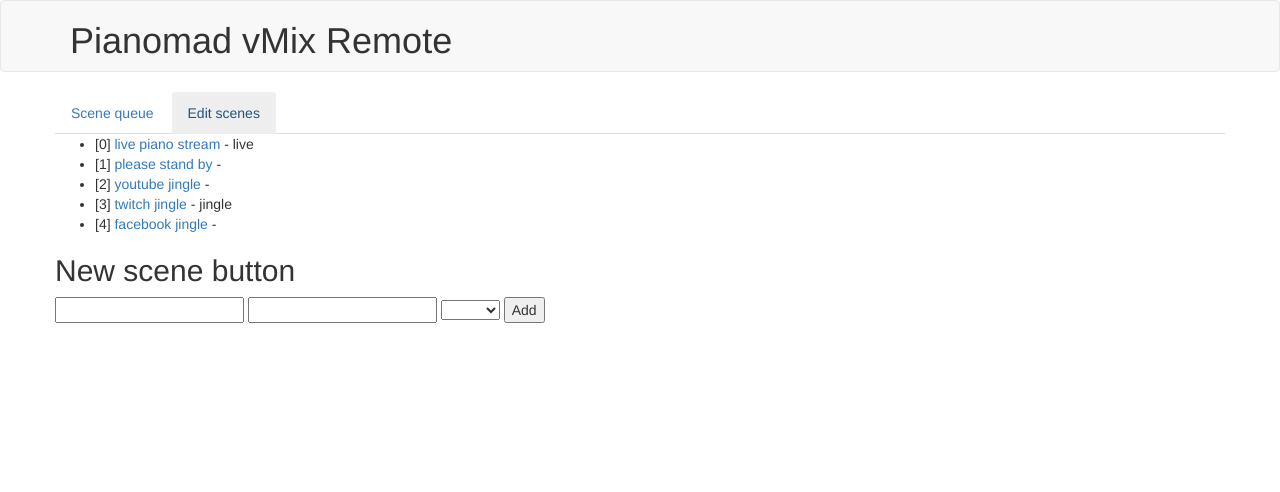
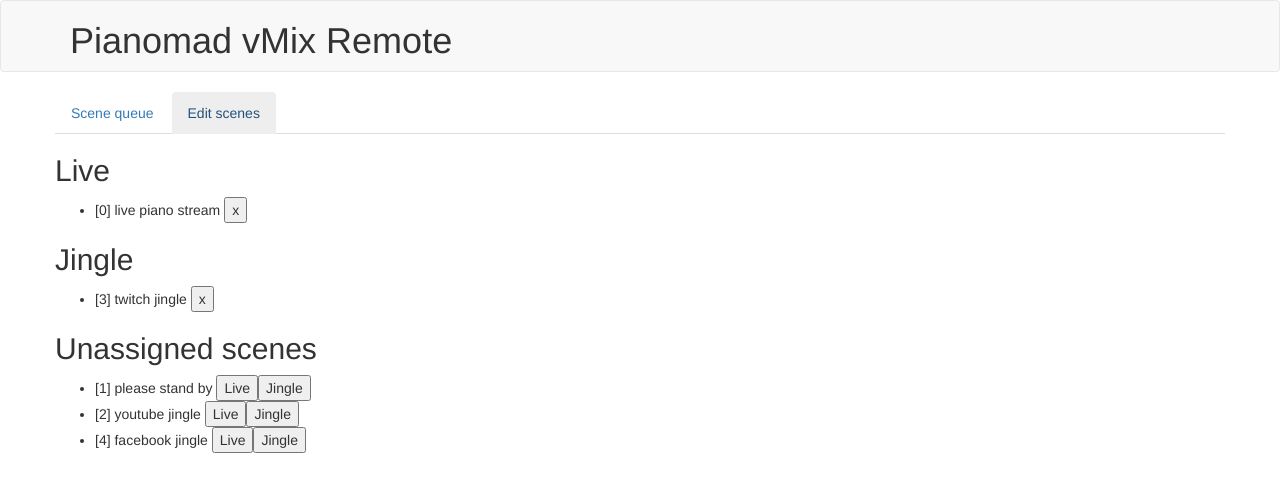
Before and after one commit to bzamecnik/vmix-remote, a website: page frontend-angular/app/index.html in a window 1280 px wide. Both pictures are taken after a click on the link "Edit scenes". Drawn offline with nearby package versions, Linux system fonts and the light colour scheme; some packages are replaced by stand-ins of ours.

Commit message:
Editing assignment of scenes to live/jingle types.

```diff
--- a/frontend-angular/app/app.css
+++ b/frontend-angular/app/app.css
@@ -3,3 +3,7 @@
   height: 150px;
   margin: 10px;
 }
+
+.capitalize {
+    text-transform: capitalize;
+}
--- a/frontend-angular/app/scene-editor/scene-editor.component.js
+++ b/frontend-angular/app/scene-editor/scene-editor.component.js
@@ -8,13 +8,15 @@ angular.
       function SceneEditorController(sceneRepositoryService) {
         var ctrl = this;
         ctrl.scenes = sceneRepositoryService.scenes;
-        ctrl.addScene = function(id, title, type) {
-          ctrl.scenes.push({
-            'id': id,
-            'title': title,
-            'type': type
-          });
+        ctrl.assignScene = function(id, type) {
+          var scene = ctrl.scenes.find(function(scene) { return scene.id == id; })
+          if (scene) {
+            scene.type = type;
+          }
         };
+        ctrl.isUnassigned = function(scene) {
+          return scene.type != 'live' && scene.type != 'jingle';
+        }
       }
     ]
   });
--- a/frontend-angular/app/scene-editor/scene-editor.template.html
+++ b/frontend-angular/app/scene-editor/scene-editor.template.html
@@ -1,17 +1,19 @@
+<div ng-repeat="sceneType in ['live', 'jingle']">
+  <h2 class="capitalize">{{sceneType}}</h2>
+  <ul>
+    <li ng-repeat="scene in $ctrl.scenes |filter: {type: sceneType}">
+      [{{scene.id}}] {{scene.title}}
+      <button ng-click="$ctrl.assignScene(scene.id, '')">x</button>
+    </li>
+  </ul>
+</div>
+
+<h2>Unassigned scenes</h2>
 <ul class="scenes">
-  <li ng-repeat="scene in $ctrl.scenes">
-    [{{scene.id}}] <a href="#!/scene-editor/{{scene.id}}/edit">{{scene.title}}</a>
-    - {{scene.type}}
+  <li ng-repeat="scene in $ctrl.scenes |filter: $ctrl.isUnassigned">
+    [{{scene.id}}] {{scene.title}}
+    <button ng-repeat="sceneType in ['live', 'jingle']"
+      ng-click="$ctrl.assignScene(scene.id, sceneType)"
+      class="capitalize">{{sceneType}}</button>
   </li>
 </ul>
-
-<h2>New scene button</h2>
-<form>
-  <input type="text" ng-model="scene.id">
-  <input type="text" ng-model="scene.title">
-  <select ng-model="scene.type">
-    <option value="live">Live</option>
-    <option value="jingle">Jingle</option>
-  </select>
-  <button ng-click="$ctrl.addScene(scene.id, scene.title, scene.type)">Add</button>
-</form>
--- a/frontend-angular/app/scene-queue/scene-queue.template.html
+++ b/frontend-angular/app/scene-queue/scene-queue.template.html
@@ -1,6 +1,6 @@
 <div class="scenes">
   <div ng-repeat="sceneType in ['live', 'jingle']">
-    <h2>{{sceneType}}</h2>
+    <h2 class="capitalize">{{sceneType}}</h2>
     <button ng-repeat="scene in $ctrl.scenes |filter: {type: sceneType}"
     class="btn tile"
     ng-class="{
```
